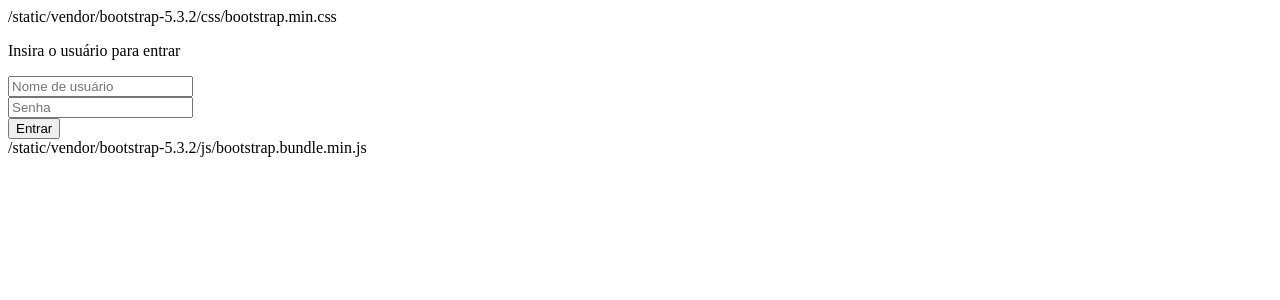
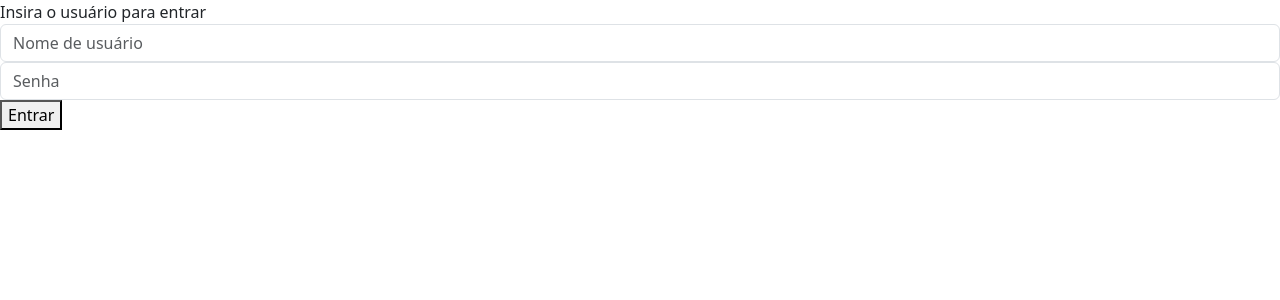
Before and after one commit to equipe-5/transicao-de-software, a Django app: page /login/ in a window 1280 px wide. Shown: the top 300 px of the page. Run offline with Django 4.2, Linux system fonts and the light colour scheme; parts of the project's set-up code (start-up, migrations or seed data) failed here and were passed over; some libraries are stand-ins or nearby versions.

Commit message:
Ajusta html base

```diff
--- a/django/main/templates/base.html
+++ b/django/main/templates/base.html
@@ -7,11 +7,11 @@
   <meta charset="UTF-8">
   <meta http-equiv="X-UA-Compatible" content="IE=edge">
   <meta name="viewport" content="width=device-width, initial-scale=1.0">
-  <title> {% block title %}Transição de Tecnologia {% endblock title %}</title>
+  <title>{% block title %}Transição de Tecnologia{% endblock title %}{% if subtitle %} - {{ subtitle }}{% endif %}</title>
   <link rel="icon" type="image/png" href="{% static 'img/favicon.ico' %}">
 
   {% block css %}
-    {% static 'vendor/bootstrap-5.3.2/css/bootstrap.min.css' %}
+    <link rel="stylesheet" href="{% static 'vendor/bootstrap-5.3.2/css/bootstrap.min.css' %}"/>
   {% endblock css %}
 
   {% block css-import %}
@@ -23,7 +23,7 @@
   {% endblock layout %}
 
   {% block js %}
-    {% static 'vendor/bootstrap-5.3.2/js/bootstrap.bundle.min.js' %}
+    <script src="{% static 'vendor/bootstrap-5.3.2/js/bootstrap.bundle.min.js' %}"></script>
   {% endblock js %}
 
   {% block js-import %}
```
